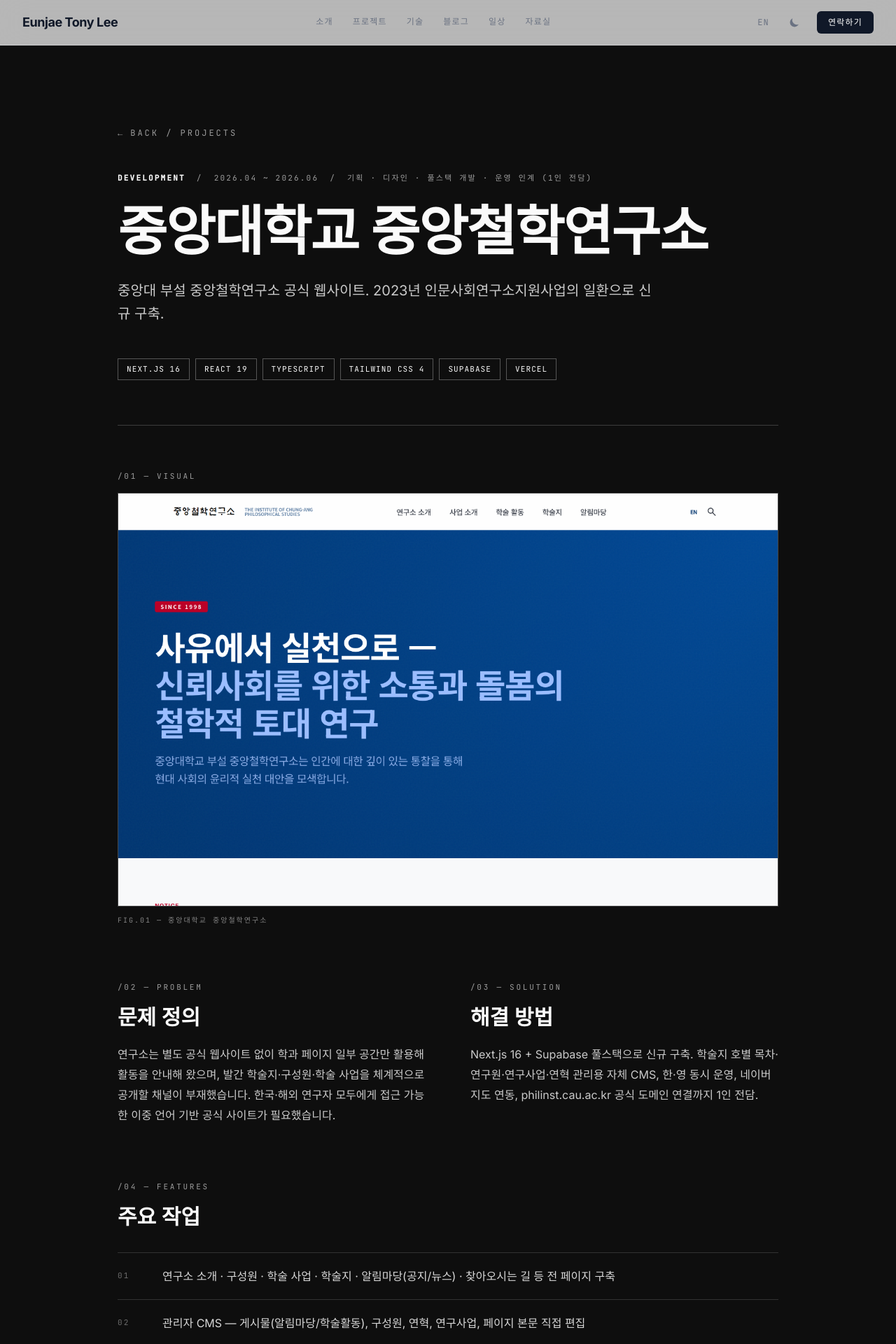
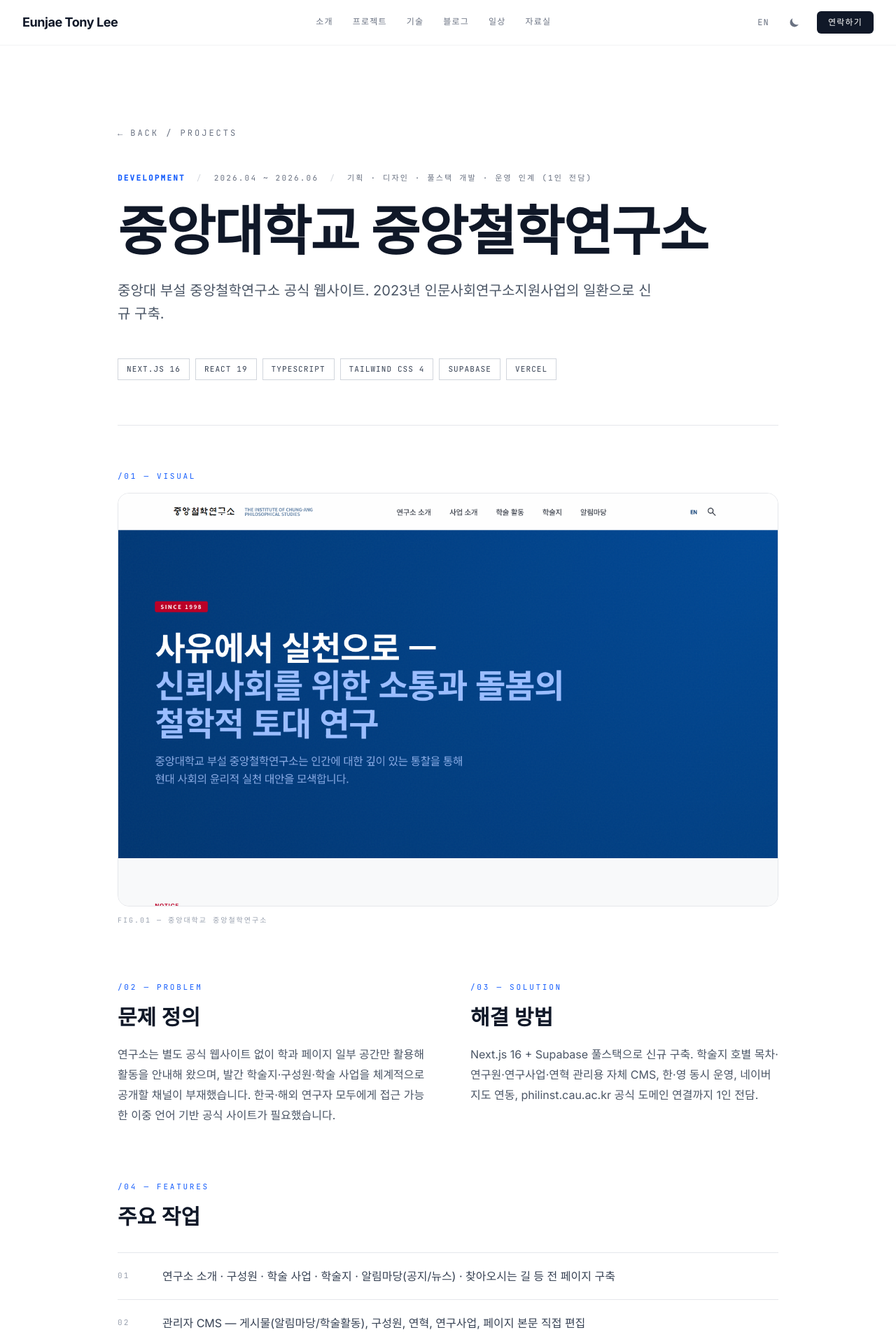
Before and after one commit to ej-rarus/leeeunjae.com, a Next.js app: page /projects/cau-philinst in a window 1280 px wide. Shown: the top 1920 px of the page at 70% size. Built offline with nearby package versions, Linux system fonts and the light colour scheme; a web font is replaced by a local one.

Commit message:
feat(projects): align detail page palette with home (white/gray/blue)

```diff
--- a/app/projects/[id]/page.tsx
+++ b/app/projects/[id]/page.tsx
@@ -60,7 +60,7 @@ export default async function ProjectDetailPage({ params }: Props) {
   const nextStep = () => String(++stepIndex).padStart(2, "0");
 
   return (
-    <div className="min-h-screen bg-background text-foreground">
+    <div className="min-h-screen bg-white dark:bg-gray-950 text-gray-900 dark:text-gray-100">
       <Nav />
       <main className="pt-20">
         <article className="max-w-5xl mx-auto px-6 lg:px-10 py-16 lg:py-24">
@@ -68,33 +68,33 @@ export default async function ProjectDetailPage({ params }: Props) {
           {/* Breadcrumb */}
           <Link
             href="/projects"
-            className="inline-flex items-center gap-2 text-xs tracking-[0.25em] uppercase font-label text-foreground/60 hover:text-foreground transition-colors mb-12"
+            className="inline-flex items-center gap-2 text-xs tracking-[0.25em] uppercase font-mono text-gray-500 dark:text-gray-400 hover:text-gray-900 dark:hover:text-white transition-colors mb-12"
           >
             <span aria-hidden="true">←</span>
             <span>BACK / PROJECTS</span>
           </Link>
 
           {/* Eyebrow meta */}
-          <div className="flex flex-wrap items-center gap-x-4 gap-y-2 font-label text-[11px] tracking-[0.2em] uppercase text-foreground/60 mb-8">
-            <span className="text-foreground font-bold">
+          <div className="flex flex-wrap items-center gap-x-4 gap-y-2 font-mono text-[11px] tracking-[0.2em] uppercase mb-8">
+            <span className="text-blue-600 dark:text-blue-400 font-bold">
               {categoryLabel[project.category] ?? project.category.toUpperCase()}
             </span>
-            <span aria-hidden="true">/</span>
-            <span>{detail.duration}</span>
-            <span aria-hidden="true">/</span>
-            <span>{detail.role}</span>
+            <span aria-hidden="true" className="text-gray-300 dark:text-gray-700">/</span>
+            <span className="text-gray-500 dark:text-gray-400">{detail.duration}</span>
+            <span aria-hidden="true" className="text-gray-300 dark:text-gray-700">/</span>
+            <span className="text-gray-500 dark:text-gray-400">{detail.role}</span>
           </div>
 
           {/* Editorial title */}
           <h1
-            className="font-headline font-bold tracking-tight leading-[0.95] mb-8"
+            className="font-headline font-bold text-gray-900 dark:text-white tracking-tight leading-[0.95] mb-8"
             style={{ fontSize: "clamp(2.5rem, 6vw, 5.5rem)" }}
           >
             {project.title}
           </h1>
 
           {/* Lead description */}
-          <p className="text-lg md:text-xl leading-relaxed text-foreground/80 max-w-3xl mb-12">
+          <p className="text-lg md:text-xl leading-relaxed text-gray-600 dark:text-gray-300 max-w-3xl mb-12">
             {project.description}
           </p>
 
@@ -103,7 +103,7 @@ export default async function ProjectDetailPage({ params }: Props) {
             {project.technologies.map((tech) => (
               <span
                 key={tech}
-                className="inline-flex items-center px-3 py-1.5 text-[11px] font-label tracking-[0.1em] uppercase border border-foreground/30 hover:border-foreground transition-colors"
+                className="inline-flex items-center px-3 py-1.5 text-[11px] font-mono tracking-[0.1em] uppercase text-gray-700 dark:text-gray-300 border border-gray-300 dark:border-gray-700 hover:border-gray-900 dark:hover:border-white transition-colors"
               >
                 {tech}
               </span>
@@ -111,16 +111,16 @@ export default async function ProjectDetailPage({ params }: Props) {
           </div>
 
           {/* Divider */}
-          <div className="h-px bg-foreground/20 mb-16" />
+          <div className="h-px bg-gray-200 dark:bg-gray-800 mb-16" />
 
           {/* Video */}
           {videoId && (
             <section className="mb-20">
-              <div className="font-label text-[11px] tracking-[0.25em] uppercase text-foreground/60 mb-4">
+              <div className="font-mono text-[11px] tracking-[0.25em] uppercase text-blue-600 dark:text-blue-400 mb-4">
                 /{nextStep()} — VIDEO
               </div>
               <div
-                className="relative w-full overflow-hidden border border-foreground/20"
+                className="relative w-full overflow-hidden rounded-2xl border border-gray-200 dark:border-gray-800"
                 style={{ paddingTop: "56.25%" }}
               >
                 <iframe
@@ -138,10 +138,10 @@ export default async function ProjectDetailPage({ params }: Props) {
           {/* Hero Screenshot */}
           {hasShots && (
             <section className="mb-20">
-              <div className="font-label text-[11px] tracking-[0.25em] uppercase text-foreground/60 mb-4">
+              <div className="font-mono text-[11px] tracking-[0.25em] uppercase text-blue-600 dark:text-blue-400 mb-4">
                 /{nextStep()} — VISUAL
               </div>
-              <div className="relative w-full overflow-hidden border border-foreground/20 bg-foreground/5">
+              <div className="relative w-full overflow-hidden rounded-2xl border border-gray-200 dark:border-gray-800 bg-gray-50 dark:bg-gray-900">
                 <Image
                   src={shots[0]}
                   alt={`${project.title} 화면`}
@@ -151,7 +151,7 @@ export default async function ProjectDetailPage({ params }: Props) {
                   priority
                 />
               </div>
-              <p className="font-label text-[10px] tracking-[0.2em] uppercase text-foreground/50 mt-3">
+              <p className="font-mono text-[10px] tracking-[0.2em] uppercase text-gray-400 dark:text-gray-500 mt-3">
                 FIG.01 — {project.title}
               </p>
             </section>
@@ -160,24 +160,24 @@ export default async function ProjectDetailPage({ params }: Props) {
           {/* Problem & Solution */}
           <section className="grid md:grid-cols-2 gap-12 md:gap-16 mb-20">
             <div>
-              <div className="font-label text-[11px] tracking-[0.25em] uppercase text-foreground/60 mb-4">
+              <div className="font-mono text-[11px] tracking-[0.25em] uppercase text-blue-600 dark:text-blue-400 mb-4">
                 /{nextStep()} — PROBLEM
               </div>
-              <h2 className="font-headline font-bold text-2xl md:text-3xl mb-5 leading-tight">
+              <h2 className="font-headline font-bold text-2xl md:text-3xl text-gray-900 dark:text-white mb-5 leading-tight">
                 문제 정의
               </h2>
-              <p className="text-foreground/80 leading-[1.8]">
+              <p className="text-gray-600 dark:text-gray-300 leading-[1.8]">
                 {detail.problem}
               </p>
             </div>
             <div>
-              <div className="font-label text-[11px] tracking-[0.25em] uppercase text-foreground/60 mb-4">
+              <div className="font-mono text-[11px] tracking-[0.25em] uppercase text-blue-600 dark:text-blue-400 mb-4">
                 /{nextStep()} — SOLUTION
               </div>
-              <h2 className="font-headline font-bold text-2xl md:text-3xl mb-5 leading-tight">
+              <h2 className="font-headline font-bold text-2xl md:text-3xl text-gray-900 dark:text-white mb-5 leading-tight">
                 해결 방법
               </h2>
-              <p className="text-foreground/80 leading-[1.8]">
+              <p className="text-gray-600 dark:text-gray-300 leading-[1.8]">
                 {detail.solution}
               </p>
             </div>
@@ -185,22 +185,22 @@ export default async function ProjectDetailPage({ params }: Props) {
 
           {/* Features */}
           <section className="mb-20">
-            <div className="font-label text-[11px] tracking-[0.25em] uppercase text-foreground/60 mb-4">
+            <div className="font-mono text-[11px] tracking-[0.25em] uppercase text-blue-600 dark:text-blue-400 mb-4">
               /{nextStep()} — FEATURES
             </div>
-            <h2 className="font-headline font-bold text-2xl md:text-3xl mb-8 leading-tight">
+            <h2 className="font-headline font-bold text-2xl md:text-3xl text-gray-900 dark:text-white mb-8 leading-tight">
               주요 작업
             </h2>
-            <ul className="divide-y divide-foreground/15 border-t border-b border-foreground/15">
+            <ul className="divide-y divide-gray-200 dark:divide-gray-800 border-t border-b border-gray-200 dark:border-gray-800">
               {detail.features.map((feature, i) => (
                 <li
                   key={i}
                   className="flex items-start gap-6 py-5 group"
                 >
-                  <span className="font-label text-[11px] tracking-[0.2em] text-foreground/40 group-hover:text-foreground transition-colors pt-1 w-10 shrink-0">
+                  <span className="font-mono text-[11px] tracking-[0.2em] text-gray-400 dark:text-gray-500 group-hover:text-blue-600 dark:group-hover:text-blue-400 transition-colors pt-1 w-10 shrink-0">
                     {String(i + 1).padStart(2, "0")}
                   </span>
-                  <span className="text-foreground/85 leading-relaxed flex-1">
+                  <span className="text-gray-700 dark:text-gray-300 leading-relaxed flex-1">
                     {feature}
                   </span>
                 </li>
@@ -211,17 +211,17 @@ export default async function ProjectDetailPage({ params }: Props) {
           {/* Gallery (추가 스크린샷) */}
           {shots.length > 1 && (
             <section className="mb-20">
-              <div className="font-label text-[11px] tracking-[0.25em] uppercase text-foreground/60 mb-4">
+              <div className="font-mono text-[11px] tracking-[0.25em] uppercase text-blue-600 dark:text-blue-400 mb-4">
                 /{nextStep()} — GALLERY
               </div>
-              <h2 className="font-headline font-bold text-2xl md:text-3xl mb-8 leading-tight">
+              <h2 className="font-headline font-bold text-2xl md:text-3xl text-gray-900 dark:text-white mb-8 leading-tight">
                 화면
               </h2>
               <div className="grid sm:grid-cols-2 gap-6 md:gap-8">
                 {shots.slice(1).map((src, i) => (
                   <figure
                     key={src}
-                    className="border border-foreground/20 bg-foreground/5 overflow-hidden"
+                    className="rounded-2xl border border-gray-200 dark:border-gray-800 bg-gray-50 dark:bg-gray-900 overflow-hidden"
                   >
                     <Image
                       src={src}
@@ -230,7 +230,7 @@ export default async function ProjectDetailPage({ params }: Props) {
                       height={900}
                       className="w-full h-auto block"
                     />
-                    <figcaption className="font-label text-[10px] tracking-[0.2em] uppercase text-foreground/50 px-3 py-2 border-t border-foreground/15 bg-background">
+                    <figcaption className="font-mono text-[10px] tracking-[0.2em] uppercase text-gray-400 dark:text-gray-500 px-4 py-2.5 border-t border-gray-200 dark:border-gray-800 bg-white dark:bg-gray-950">
                       FIG.0{i + 2} — {project.title}
                     </figcaption>
                   </figure>
@@ -242,20 +242,20 @@ export default async function ProjectDetailPage({ params }: Props) {
           {/* Retrospective */}
           {detail.retrospective && (
             <section className="mb-20">
-              <div className="font-label text-[11px] tracking-[0.25em] uppercase text-foreground/60 mb-4">
+              <div className="font-mono text-[11px] tracking-[0.25em] uppercase text-blue-600 dark:text-blue-400 mb-4">
                 /{nextStep()} — RETROSPECTIVE
               </div>
-              <h2 className="font-headline font-bold text-2xl md:text-3xl mb-5 leading-tight">
+              <h2 className="font-headline font-bold text-2xl md:text-3xl text-gray-900 dark:text-white mb-5 leading-tight">
                 회고
               </h2>
-              <p className="text-foreground/80 leading-[1.8] max-w-3xl">
+              <p className="text-gray-600 dark:text-gray-300 leading-[1.8] max-w-3xl">
                 {detail.retrospective}
               </p>
             </section>
           )}
 
           {/* Divider */}
-          <div className="h-px bg-foreground/20 mb-12" />
+          <div className="h-px bg-gray-200 dark:bg-gray-800 mb-12" />
 
           {/* CTA Links */}
           <div className="flex flex-wrap gap-3">
@@ -264,7 +264,7 @@ export default async function ProjectDetailPage({ params }: Props) {
                 href={detail.liveUrl}
                 target="_blank"
                 rel="noopener noreferrer"
-                className="group inline-flex items-center gap-3 px-6 py-3 bg-foreground text-background font-label text-[12px] tracking-[0.18em] uppercase hover:bg-foreground/85 transition-colors"
+                className="group inline-flex items-center gap-3 px-7 py-3.5 rounded-full bg-gray-900 dark:bg-white text-white dark:text-gray-900 font-mono text-[12px] tracking-[0.18em] uppercase hover:bg-gray-800 dark:hover:bg-gray-100 transition-colors"
               >
                 <span>VISIT SITE</span>
                 <span aria-hidden="true" className="transition-transform group-hover:translate-x-1">↗</span>
@@ -275,7 +275,7 @@ export default async function ProjectDetailPage({ params }: Props) {
                 href={detail.githubUrl}
                 target="_blank"
                 rel="noopener noreferrer"
-                className="group inline-flex items-center gap-3 px-6 py-3 border border-foreground/40 hover:border-foreground hover:bg-foreground hover:text-background font-label text-[12px] tracking-[0.18em] uppercase transition-colors"
+                className="group inline-flex items-center gap-3 px-7 py-3.5 rounded-full border border-gray-300 dark:border-gray-700 text-gray-700 dark:text-gray-300 hover:border-gray-900 dark:hover:border-white hover:text-gray-900 dark:hover:text-white font-mono text-[12px] tracking-[0.18em] uppercase transition-colors"
               >
                 <span>GITHUB</span>
                 <span aria-hidden="true" className="transition-transform group-hover:translate-x-1">↗</span>
@@ -283,7 +283,7 @@ export default async function ProjectDetailPage({ params }: Props) {
             )}
             <Link
               href="/projects"
-              className="group inline-flex items-center gap-3 px-6 py-3 border border-foreground/40 hover:border-foreground font-label text-[12px] tracking-[0.18em] uppercase transition-colors"
+              className="group inline-flex items-center gap-3 px-7 py-3.5 rounded-full border border-gray-300 dark:border-gray-700 text-gray-700 dark:text-gray-300 hover:border-gray-900 dark:hover:border-white hover:text-gray-900 dark:hover:text-white font-mono text-[12px] tracking-[0.18em] uppercase transition-colors"
             >
               <span aria-hidden="true" className="transition-transform group-hover:-translate-x-1">←</span>
               <span>ALL PROJECTS</span>
```
